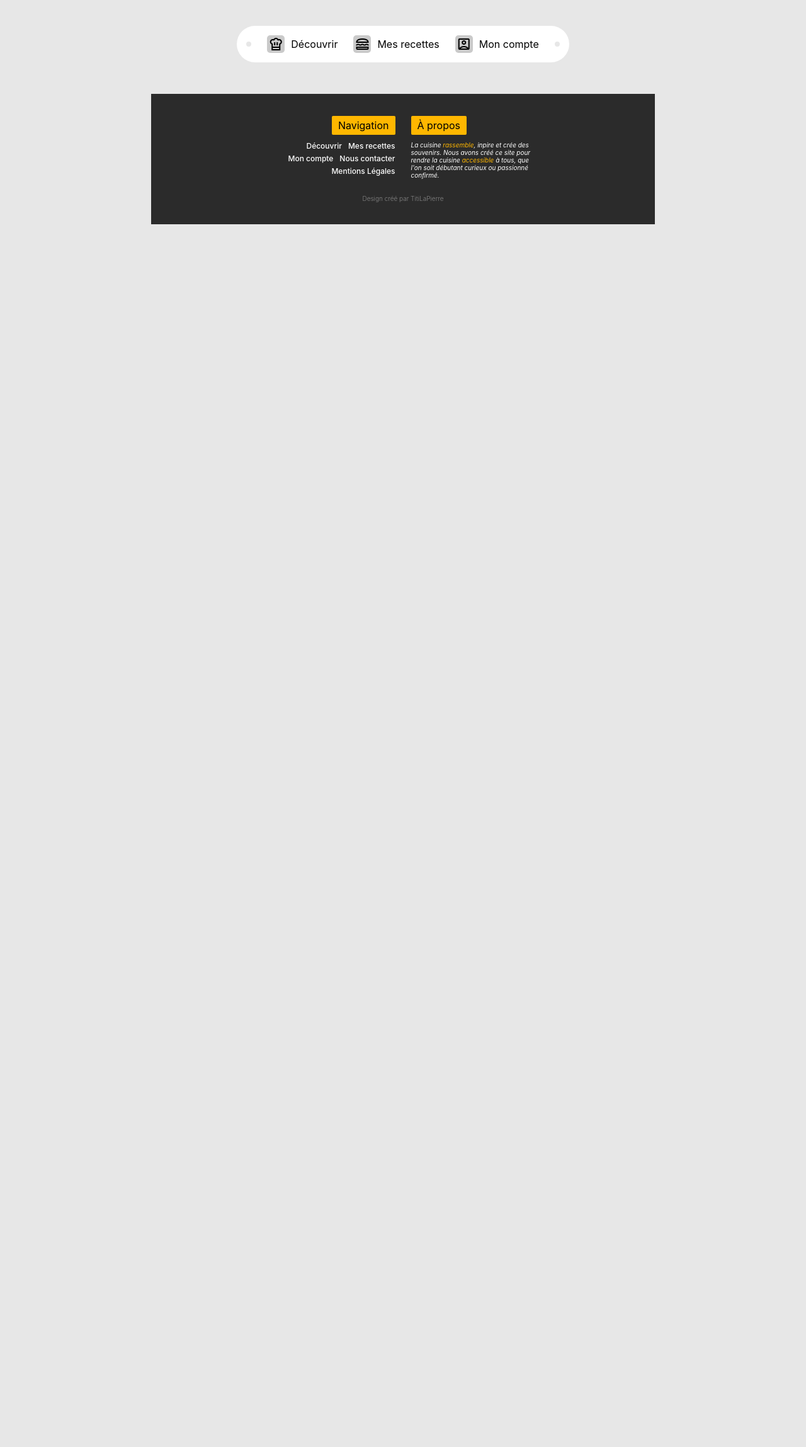
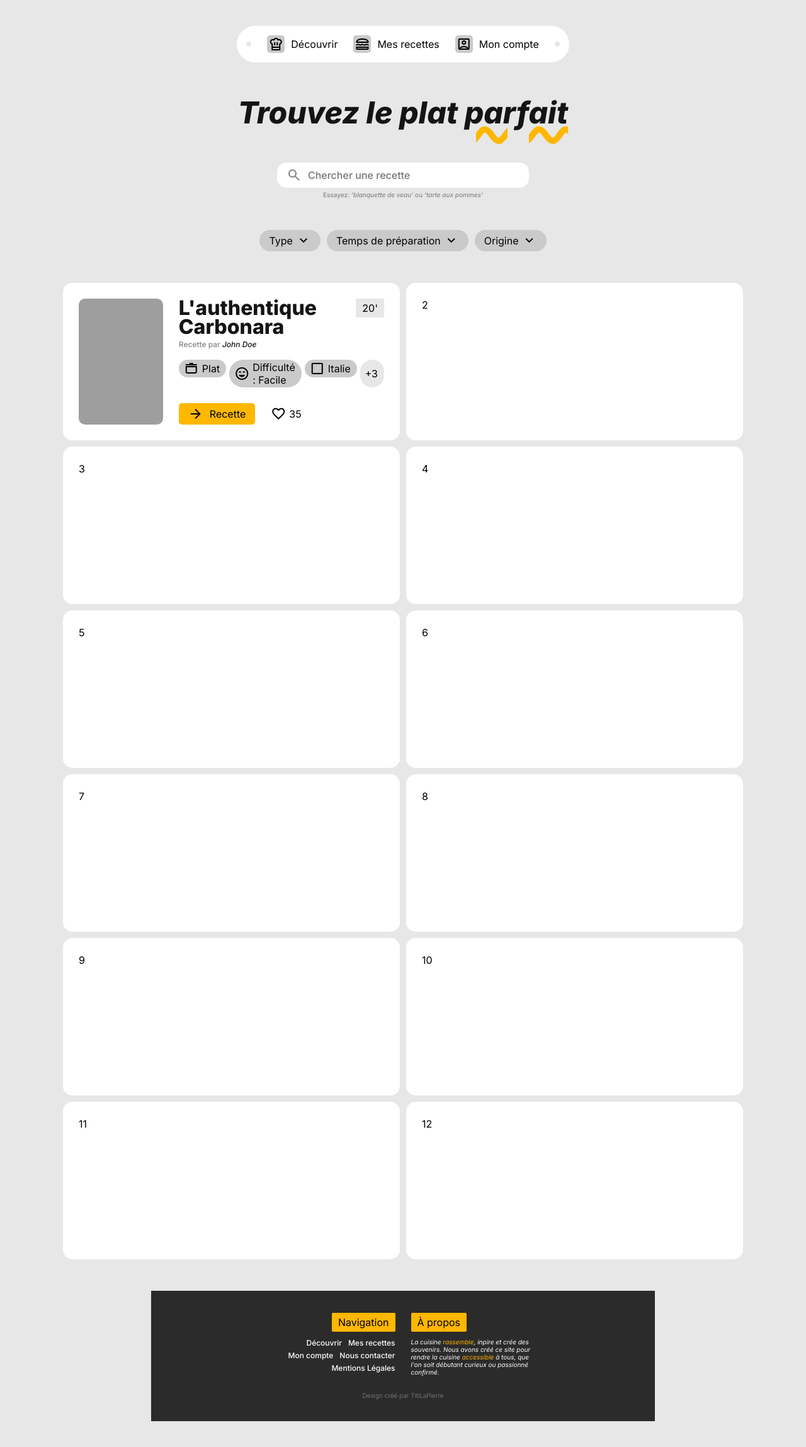
Before and after one commit to ParzivalPy/SITE-CUISINE-v2, a PHP site: page / in a window 1280 px wide. Shown: the whole page at 63% size. Before the commit the page ends 356 px from the top, so only its background shows below. Run offline with PHP 8.4, Linux system fonts and the light colour scheme; grey boxes are pictures that could not be loaded.

Commit message:
meilleur truc

```diff
--- /dev/null
+++ b/assets/css/nav-foo.css
@@ -0,0 +1,155 @@
+/* NAVBAR */
+
+* {
+    margin: 0;
+    padding: 0;
+    box-sizing: border-box;
+}
+
+body {
+    display: flex;
+    padding: 41px 100px;
+    flex-direction: column;
+    align-items: center;
+    gap: 50px;
+    background-color: #E7E7E7;
+    font-family: "Inter";
+}
+
+navbar {
+    background-color: #ffffff;
+    border-radius: 999px;
+    padding: 15px;
+}
+
+navbar ul {
+    list-style-type: none;
+    display: flex;
+    gap: 25px;
+    align-items: center;
+    justify-content: center;
+}
+
+navbar a {
+    color: #000000;
+    text-decoration: none;
+}
+
+navbar ul .navbar-point {
+    aspect-ratio: 1/1;
+    background-color: #E7E7E7;
+    width: 8px;
+    height: 8px;
+    border-radius: 999px;
+}
+
+navbar ul .navbar-menu-button {
+    display: flex;
+    align-items: center;
+    gap: 10px;
+}
+
+navbar ul .navbar-menu-button-img {
+    background-color: #CACACA;
+    width: 28px;
+    height: 28px;
+    border-radius: 5px;
+    display: flex;
+    justify-content: center;
+    align-items: center;
+}
+
+navbar ul .navbar-menu-button-img > span {
+    width: 24px;
+    height: 24px;
+    aspect-ratio: 1/1;
+    flex-shrink: 0;
+}
+
+/* FOOTER */
+
+footer {
+    display: flex;
+    width: 100vh;
+    padding: 35px 10px;
+    flex-direction: column;
+    align-items: center;
+    gap: 25px;
+    flex-shrink: 0;
+    background-color: #2B2B2B;
+}
+
+footer .container {
+    display: flex;
+    gap: 25px;
+    align-items: flex-start;
+}
+
+footer .container > * {
+    width: 200px;
+}
+
+footer .title {
+    display: flex;
+    padding: 5px 10px;
+    justify-content: center;
+    align-items: center;
+    gap: 10px;
+    border-radius: 2px;
+    background-color: #FFB700;
+}
+
+footer .navigation {
+    display: flex;
+    flex-direction: column;
+    align-items: flex-end;
+    gap: 10px;
+}
+
+footer .navigation .content {
+    display: flex;
+    width: 200px;
+    justify-content: flex-end;
+    align-items: center;
+    align-content: center;
+    gap: 5px 10px;
+    flex-wrap: wrap;
+}
+
+footer .navigation .content a {
+    color: #FFFFFF;
+    text-align: right;
+    font-size: 12px;
+    font-style: normal;
+    font-weight: 500;
+    line-height: normal;
+    text-decoration: none;
+}
+
+footer .about {
+    display: flex;
+    flex-direction: column;
+    align-items: flex-start;
+    gap: 10px;
+}
+
+footer .about > .content {
+    color: #FFFFFF;
+    font-size: 10px;
+    font-style: italic;
+    font-weight: 400;
+    line-height: normal;
+}
+
+footer .about > .content > .highlight {
+    color: #FFB700;
+}
+
+footer .design_dedicate {
+    color: #868686;
+    text-align: right;
+    font-size: 10px;
+    font-style: normal;
+    font-weight: 300;
+    line-height: normal;
+}
--- a/assets/css/style.css
+++ b/assets/css/style.css
@@ -1,163 +1,253 @@
-/* FONT */
+/** -------------------------------------
+             MENU
+--------------------------------------**/
 
-@font-face {
-    font-family: "Inter";
-    src: local("Inter") url(..\fonts\Inter-VariableFont_opsz,wght.ttf);
-}
-
-/* NAVBAR */
-
-* {
-    margin: 0;
-    padding: 0;
-    box-sizing: border-box;
-}
-
-body {
+.menu {
     display: flex;
-    padding: 41px 100px;
     flex-direction: column;
     align-items: center;
     gap: 50px;
-    background-color: #E7E7E7;
-    font-family: "Inter";
 }
 
-navbar {
-    background-color: #ffffff;
-    border-radius: 999px;
-    padding: 15px;
+.menu .header h1 {
+    color: var(--Black, #141414);
+    text-align: center;
+    font-family: Inter;
+    font-size: 48px;
+    font-style: oblique;
+    font-weight: 800;
+    line-height: normal;
 }
 
-navbar ul {
-    list-style-type: none;
-    display: flex;
-    gap: 25px;
-    align-items: center;
-    justify-content: center;
+.menu .header h1 > span {
+    text-decoration-line: underline;
+    text-decoration-style: wavy;
+    text-decoration-skip-ink: auto;
+    text-decoration-color: var(--Main, #FFB700);
+    text-decoration-thickness: 20%;
+    text-underline-offset: auto;
+    text-underline-position: from-font;
 }
 
-navbar a {
-    color: #000000;
-    text-decoration: none;
+.menu .research-zone .research-bar {
+    width: 400px;
+    display: flex;
+    flex-direction: row;
+    justify-content: flex-start;
+    align-items: center;
+    gap: 10px;
+    background-color: #fff;
+    padding: 8px 15px;
+    border-radius: 15px;
 }
 
-navbar ul .navbar-point {
+.menu .research-zone .research-bar span {
+    width: 24px;
+    height: 24px;
+    flex-shrink: 0;
     aspect-ratio: 1/1;
-    background-color: #E7E7E7;
-    width: 8px;
-    height: 8px;
-    border-radius: 999px;
+    color: var(--Gray, #868686);
 }
 
-navbar ul .navbar-menu-button {
+.menu .research-zone .research-bar form input {
+    border: none;
+    color: var(--Gray, #868686);
+    font-family: Inter;
+    font-size: 16px;
+    font-style: normal;
+    font-weight: 500;
+    line-height: normal;
+    width: 336px;
+}
+
+.menu .research-zone .research-bar form input:focus {
+    outline: none;
+}
+
+.menu .research-zone {
     display: flex;
+    flex-direction: column;
+    gap: 5px;
+}
+
+.menu .research-zone .indications {
+    color: var(--Gray, #868686);
+    text-align: center;
+    font-family: Inter;
+    font-size: 10px;
+    font-style: normal;
+    font-weight: 500;
+    line-height: normal;
+}
+
+.menu .research-zone .indications span {
+    font-style: oblique;
+}
+
+.menu .filters {
+   display: flex;
+    justify-content: center;
     align-items: center;
     gap: 10px;
+    align-self: stretch;
 }
 
-navbar ul .navbar-menu-button-img {
-    background-color: #CACACA;
-    width: 28px;
-    height: 28px;
-    border-radius: 5px;
+.menu .filters .filter {
     display: flex;
+    padding: 5px 15px;
     justify-content: center;
     align-items: center;
+    gap: 5px;
+    border-radius: 999px;
+    background: var(--Light-Gray, #CACACA);
 }
 
-navbar ul .navbar-menu-button-img > span {
-    width: 24px;
-    height: 24px;
-    aspect-ratio: 1/1;
-    flex-shrink: 0;
+/** -------------------------------------
+             RECETTES
+--------------------------------------**/
+
+.recipe-grid {
+    display: grid;
+    width: 100%;
+    grid-template-columns: repeat(auto-fit, minmax(500px, 1fr));
+    grid-gap: 10px;
+    grid-auto-rows: 250px;
 }
 
-/* FOOTER */
-
-footer {
-    display: flex;
-    width: 100vh;
-    height: ;
-    padding: 35px 10px;
-    flex-direction: column;
-    align-items: center;
-    gap: 25px;
-    flex-shrink: 0;
-    background-color: #2B2B2B;
+.recipe-grid .recipe {
+    background: #fff;
+    border-radius: 15px;
 }
 
-footer .container {
+.recipe {
     display: flex;
+    flex-direction: row;
+    padding: 25px;
     gap: 25px;
-    align-items: flex-start;
 }
 
-footer .container > * {
+.recipe-grid .recipe .photo {
     width: 200px;
+    align-self: stretch;
+    border-radius: 10px;
+    background-image: url("https://img.freepik.com/psd-gratuit/illustration-forme-carree-3d-geometrique-degrade_47987-7627.jpg");
 }
 
-footer .title {
+.informations {
+    display: flex;
+    flex-direction: column;
+    justify-content: space-between;
+    align-items: flex-start;
+    flex: 1 0 0;
+    align-self: stretch;
+}
+
+.informations .up {
+    display: flex;
+    justify-content: space-between;
+    align-items: flex-start;
+    align-self: stretch;
+}
+
+.informations .up .titleandauthor {
+    display: flex;
+    flex-direction: column;
+    align-items: flex-start;
+    gap: 5px;
+    flex: 1 0 0;
+}
+
+.informations .up .titleandauthor .title {
+    color: var(--Black, #141414);
+    font-family: Inter;
+    font-size: 32px;
+    font-style: normal;
+    font-weight: 800;
+    line-height: 30px;
+    align-self: stretch;
+}
+
+.informations .up .titleandauthor .author {
+    color: var(--Gray, #868686);
+    font-family: Inter;
+    font-size: 12px;
+    font-style: normal;
+    font-weight: 500;
+    line-height: normal;
+}
+
+.informations .up .titleandauthor .author span {
+    color: var(--Black, #141414);
+    font-family: Inter;
+    font-size: 12px;
+    font-style: italic;
+    font-weight: 500;
+    line-height: normal;
+}
+
+.informations .up .time {
     display: flex;
     padding: 5px 10px;
     justify-content: center;
     align-items: center;
-    gap: 10px;
-    border-radius: 2px;
-    background-color: #FFB700;
+    border-radius: var(--Extra-Small-Radius, 2px);
+    background: var(--Light, #E7E7E7);
 }
 
-footer .navigation {
+.informations .down {
     display: flex;
     flex-direction: column;
-    align-items: flex-end;
-    gap: 10px;
+    align-items: center;
+    gap: 25px;
+    align-self: stretch;
 }
 
-footer .navigation .content {
+.informations .down .categories {
     display: flex;
-    width: 200px;
-    justify-content: flex-end;
-    align-items: center;
-    align-content: center;
-    gap: 5px 10px;
-    flex-wrap: wrap;
+    align-items: flex-start;
+    gap: 5px;
+    align-self: stretch;
 }
 
-footer .navigation .content a {
-    color: #FFFFFF;
-    text-align: right;
-    font-size: 12px;
-    font-style: normal;
-    font-weight: 500;
-    line-height: normal;
-    text-decoration: none;
+.informations .down .categories .categorie {
+    display: flex;
+    padding: 2px 10px 2px 8px;
+    justify-content: center;
+    align-items: center;
+    gap: 5px;
+    border-radius: var(--Round-Radius, 999px);
+    background: var(--Light-Gray, #CACACA);
 }
 
-footer .about {
+.informations .down .categories .categorie-plus {
     display: flex;
-    flex-direction: column;
-    align-items: flex-start;
-    gap: 10px;
+    padding: 2px 10px 2px 8px;
+    height: 100%;
+    justify-content: center;
+    align-items: center;
+    gap: 5px;
+    border-radius: var(--Round-Radius, 999px);
+    background: var(--Light, #E7E7E7);
 }
 
-footer .about > .content {
-    color: #FFFFFF;
-    font-size: 10px;
-    font-style: italic;
-    font-weight: 400;
-    line-height: normal;
+.informations .down .buttons {
+    display: flex;
+    align-items: center;
+    gap: 25px;
+    align-self: stretch;
 }
 
-footer .about > .content > .highlight {
-    color: #FFB700;
+.informations .down .buttons .button-recipe {
+    display: flex;
+    padding: 5px 15px;
+    align-items: center;
+    gap: 10px;
+    border-radius: var(--Small-Radius, 5px);
+    background: var(--Main, #FFB700);
 }
 
-footer .design_dedicate {
-    color: #868686;
-    text-align: right;
-    font-size: 10px;
-    font-style: normal;
-    font-weight: 300;
-    line-height: normal;
+.informations .down .buttons .like {
+    display: flex;
+    align-items: center;
+    gap: 5px;
 }
--- a/index.php
+++ b/index.php
@@ -5,12 +5,89 @@
     <meta name="viewport" content="width=device-width, initial-scale=1.0">
     <title>Gab'recettes</title>
     <link rel="stylesheet" href="assets\css\style.css">
+    <link rel="stylesheet" href="assets\css\nav-foo.css">
+    <link rel="preconnect" href="https://fonts.googleapis.com">
+    <link rel="preconnect" href="https://fonts.gstatic.com" crossorigin>
+    <link href="https://fonts.googleapis.com/css2?family=Inter:ital,opsz,wght@0,14..32,100..900;1,14..32,100..900&display=swap" rel="stylesheet">
     <link rel="stylesheet" href="https://fonts.googleapis.com/css2?family=Material+Symbols+Outlined" />
 </head>
 <body>
     <?php
     include_once("includes/navbar.php");
     ?>
+    <div class="menu">
+        <div class="header">
+            <h1>Trouvez le plat <span>parfait</span></h1>
+        </div>
+        <div class="research-zone">
+            <div class="research-bar">
+                <span class="material-symbols-outlined">search</span>
+                <form action="index.php" method="get">
+                    <input type="text" placeholder="Chercher une recette">
+                </form>
+            </div>
+            <div class="indications">
+                Essayez: <span>'blanquette de veau'</span> ou <span>'tarte aux pommes'</span>
+            </div>
+        </div>
+        <div class="filters">
+            <div class="filter">
+                <p>Type</p>
+                <span class="material-symbols-outlined">keyboard_arrow_down</span>
+            </div>
+            <div class="filter">
+                <p>Temps de préparation</p>
+                <span class="material-symbols-outlined">keyboard_arrow_down</span>
+            </div>
+            <div class="filter">
+                <p>Origine</p>
+                <span class="material-symbols-outlined">keyboard_arrow_down</span>
+            </div>
+        </div>
+    </div>
+
+    <div class="recipe-grid">
+        <div class="recipe">
+            <div class="photo"></div>
+            <div class="informations">
+                <div class="up">
+                    <div class="titleandauthor">
+                        <div class="title">L'authentique Carbonara</div>
+                        <div class="author">Recette par <span>John Doe</span></div>
+                    </div>
+                    <div class="time">20'</div>
+                </div>
+                <div class="down">
+                    <div class="categories">
+                        <div class="categorie"><span class="material-symbols-outlined">stockpot</span>Plat</div>
+                        <div class="categorie"><span class="material-symbols-outlined">sentiment_very_satisfied</span>Difficulté : Facile</div>
+                        <div class="categorie"><span class="material-symbols-outlined">crop_square</span>Italie</div>
+                        <div class="categorie-plus">+3</div>
+                    </div>
+                    <div class="buttons">
+                        <div class="button-recipe">
+                            <span class="material-symbols-outlined">arrow_forward</span>Recette
+                        </div>
+                        <div class="like">
+                            <span class="material-symbols-outlined">favorite</span>35
+                        </div>
+                    </div>
+                </div>
+            </div>
+        </div>
+        <div class="recipe">2</div>
+        <div class="recipe">3</div>
+        <div class="recipe">4</div>
+        <div class="recipe">5</div>
+        <div class="recipe">6</div>
+        <div class="recipe">7</div>
+        <div class="recipe">8</div>
+        <div class="recipe">9</div>
+        <div class="recipe">10</div>
+        <div class="recipe">11</div>
+        <div class="recipe">12</div>
+    </div>
+
     <?php
     include_once("includes/footer.php");
     ?>
```
Also changed, not shown: assets/fonts/Inter-VariableFont_opsz,wght.ttf (deleted).
